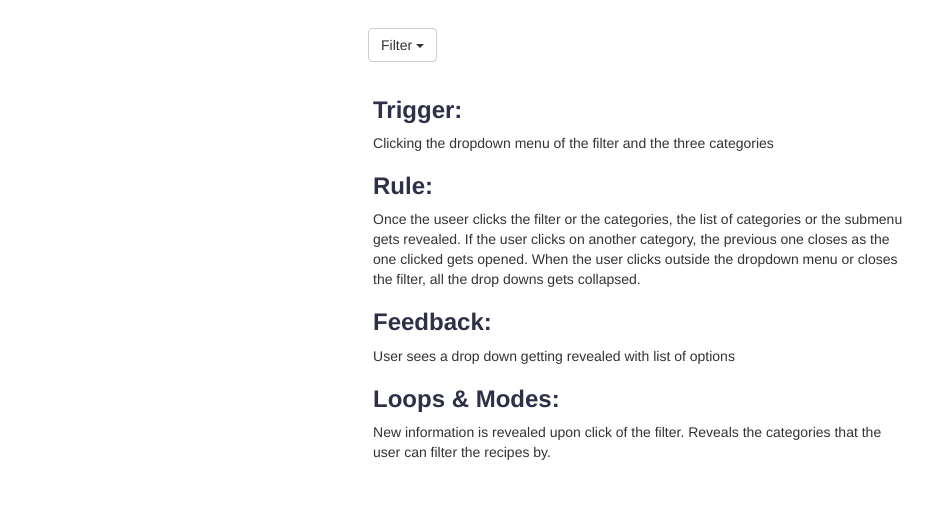
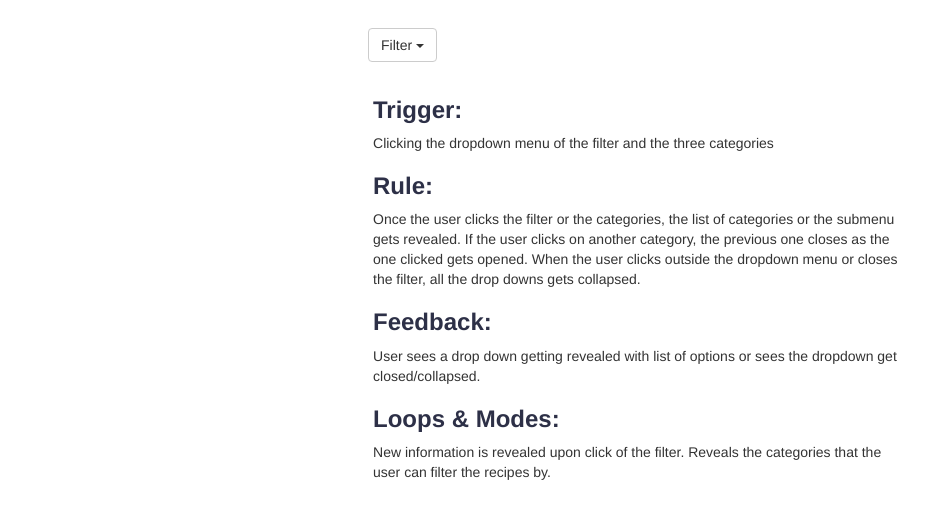
Before and after one commit to Britk2/idm241_bkt44, a plain HTML site: page final/build/index.html in a window 1280 px wide. Shown: the part 145-664 px from the top of the page, without its empty margins (0-933 px from the left). Drawn offline with nearby package versions, Linux system fonts and the light colour scheme.

Commit message:
Update index.html

```diff
--- a/final/build/index.html
+++ b/final/build/index.html
@@ -71,7 +71,7 @@
     </style>
 </head>
 <body>
-    <a href="../../index.html" id="titleF"><h2>Main Page</h2></a>
+    <a href="http://btudesign.com/idm241_bkt44/" id="titleF"><h2>Main Page</h2></a>
     <div class="container">
         <h1>Final Build</h1>
         <div class="dropdown">
@@ -109,8 +109,8 @@
         </div>
         <ul id="des">
             <li><h3>Trigger: </h3>Clicking the dropdown menu of the filter and the three categories</li>
-            <li><h3>Rule:</h3> Once the useer clicks the filter or the categories, the list of categories or the submenu gets revealed. If the user clicks on another category, the previous one closes as the one clicked gets opened. When the user clicks outside the dropdown menu or closes the filter, all the drop downs gets collapsed.</li>
-            <li><h3>Feedback: </h3> User sees a drop down getting revealed with list of options</li>
+            <li><h3>Rule:</h3>Once the user clicks the filter or the categories, the list of categories or the submenu gets revealed. If the user clicks on another category, the previous one closes as the one clicked gets opened. When the user clicks outside the dropdown menu or closes the filter, all the drop downs gets collapsed.</li>
+            <li><h3>Feedback: </h3>User sees a drop down getting revealed with list of options or sees the dropdown get closed/collapsed.</li>
             <li><h3>Loops & Modes: </h3>New information is revealed upon click of the filter. Reveals the categories that the user can filter the recipes by. </li>
         </ul>
       </div>
```
